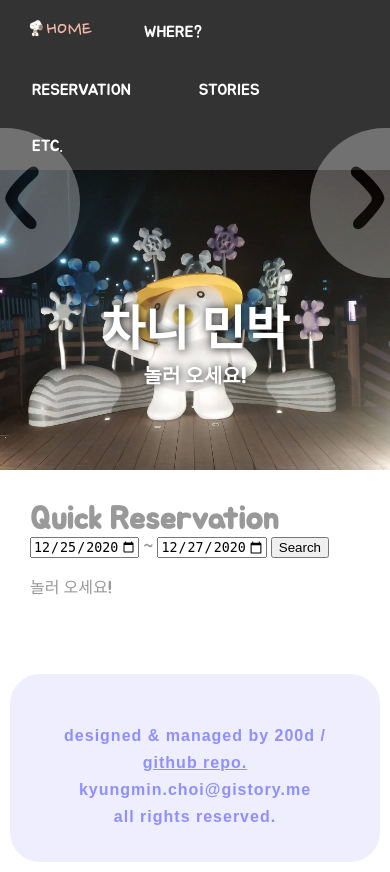
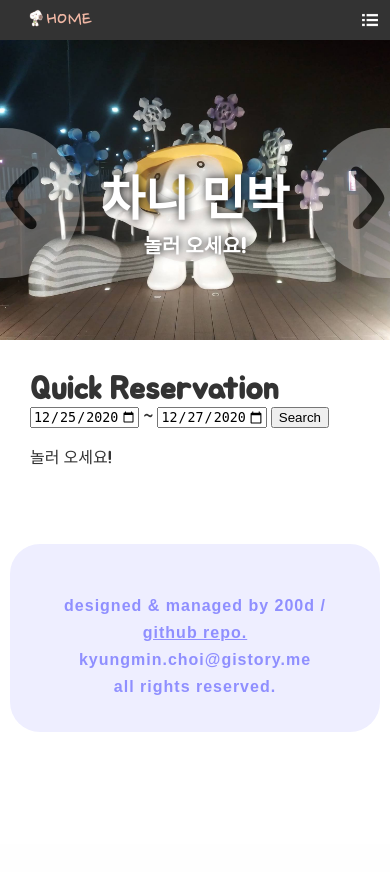
Before and after one commit to 2ood/chaneeMinbak, a PHP site: page / in a window 390 px wide. After the commit the page ends 732 px from the top, so only its background shows below. Run offline with PHP 8.4, Linux system fonts and the light colour scheme.

Commit message:
nav / impelmented mobile-responsive

```diff
--- a/css/style.css
+++ b/css/style.css
@@ -4,7 +4,8 @@ div,ul,h1,h3 { margin:0;}
 ul {list-style-type : none; padding : 0;}
 html { background-color:#fff; font-family: 'juaregular', serif; }
 body { color : #000; margin:0;}
-.content { background-color : #fff; color : #999; padding : 30px; margin-bottom:30px;z-index=5;}
+
+.content { background-color : #fff; color : #333; padding : 30px; margin-bottom:30px;z-index=5;}
 .welcome-box { height : 300px; overflow:hidden; display : flex-start;}
 .welcome-box img {
 	width: 100%;
@@ -63,8 +64,46 @@ body { color : #000; margin:0;}
 .siteName { color : #fff; text-shadow : #000 1px 0 10px; position:absolute;}
 h1.siteName {;font-size : 3em; padding-top : 120px; position : relative;}
 h3.siteName {font-size : 1.25em; position : relative;}
-a.home { font-family: 'Nanum Pen'; font-size:1.5em; }
-img.home { width:20px; height:20px; padding-left:10px; float:left;}
+a.homeText { font-family: 'Nanum Pen'; font-size:1.5em; display :inline-block;}
+img.home { width:20px; height:20px; padding-left:10px; float:left; display :inline-block;}
+img.hamburger { width:20px; height:20px; position:absolute; right : 10px; top :10px;}
+
+.container-nav {background-color:#333; height : 40px;}
+.container-nonhomes {display:none; background-color :#333; position:relative; z-index:30;}
+.nav {align-content: right; background-color:#333; display:inline-grid; grid-template-columns:2fr;
+  grid-auto-rows: 2fr;}
+.nav ul li a {  text-transform:uppercase; color : #fff;}
+.nav .where { 	grid-column: 1 ; grid-row: 1; }
+.nav .reserv { 	grid-column: 2 ; grid-row: 1; }
+.nav .stories { 	grid-column: 1 ; grid-row: 2; }
+.nav .etc { 	grid-column: 2 ; grid-row: 2; }
+
+.nav ul li { display: inline-block;  margin : 0.5em 1em 0 1em;}
+
+.nav ul li a :hover { z-index :10;}
+.nav ul li ul {
+	padding : 0;
+  	opacity: 0;
+  	position: auto;
+  	margin-top: 1rem;
+  	left: 0;
+	z-index :10;
+	visibility: visible;
+	opacity: 1;
+	display: block;
+}
+
+.nav ul li ul li { clear: both; width: 100%; display: block; float : left;  z-index :0;}
+	ul li ul li a:hover { text-decoration:underline;}
+
+@media (max-width : 759px) {
+}
+
+
+@media (min-width : 760px) {
+img.hamburger { display:none; }
+.container-nav {height : 61px;}
+.container-nonhomes {display:inline-block;}
 
 .nav {align-content: center; background-color:#333;}
 .nav ul li a {  text-transform:uppercase; color : #fff;}
@@ -76,29 +115,21 @@ img.home { width:20px; height:20px; padding-left:10px; float:left;}
 	padding : 0;
   	opacity: 0;
   	position: absolute;
-  	margin-top: 1rem;
+  	margin-top: 0.8em;
   	left: 0;
   	display: none;
 	background-color:#1ac;
 	z-index :10;
 
 }
-#ul1{ margin-left:110px; }
-#ul2{ margin-left:260px; }
-#ul3{ margin-left:410px; }
-#ul4{ margin-left:520px; }
+#ul1{ margin-left:0; }
+#ul2{ margin-left:160px; }
+#ul3{ margin-left:300px; }
+#ul4{ margin-left:420px; }
 
+.nav ul li:hover > ul,
+.nav ul li ul:hover {visibility: visible; opacity: 1; display: block;  z-index :10;}
 
-@media (max-width : 759px) {
+.nav ul li ul li {clear: both; width: 100%; display: block; float : left; transition-duration: 0.5s;  z-index :0;}
+.nav ul li ul li a:hover { text-decoration:underline;}
 }
-
-
-@media (min-width : 760px) {
-
-
-ul li:hover > ul,
-ul li ul:hover {visibility: visible; opacity: 1; display: block;  z-index :10;}
-
-ul li ul li {clear: both; width: 100%; display: block; float : left; transition-duration: 0.5s;  z-index :0;}
-	ul li ul li a:hover { text-decoration:underline;}
-}
--- a/index.html
+++ b/index.html
@@ -11,37 +11,44 @@
 	<script src='script/script.js'></script>
 </head>
 <body>
+	<div class='container-nav'>
 	<div class='nav'>
 		<ul>
-			<li style='margin:0;'><a href='index.html' style='color:#F0B7A4;'class='home'><img class='home' src='img/snoopy.ico' >HOME</a></li>
-			<li><a href='#where?'>where?</a>
+			<span class='container-homes'>
+			<li><a href='index.html' style='color:#F0B7A4;' class='homeText'><img class='home' src='img/snoopy.ico' >HOME</a></li>
+			<li><a href="#" onclick="openHam();"><img class='hamburger' src='img/hamburger.png' > </a></li>
+			</span>
+			<span class='container-nonhomes' name="0">
+			<li class='where'><a href='#where?'>where?</a>
 				<ul id='ul1'>
 					<li><a href='#intro' onclick="fetchPage('html/intro.html')">intro</a></li>
 					<li><a href='#service' onclick="fetchPage('html/service.html')">services</a></li>
 					<li><a href='#announce' onclick="fetchPage('html/404.html')">announce</a></li>
 				</ul>
 			</li>
-			<li><a href='#reservation'>reservation</a>
+			<li class='reserv'><a href='#reservation'>reservation</a>
 				<ul id='ul2'>
 					<li><a href='#status' onclick="fetchPage('html/404.html')">status</a></li>
 					<li><a href='#book' onclick="fetchPage('html/404.html')">book</a></li>
 					<li><a href='#rule' onclick="fetchPage('html/rule.html')">rule</a></li>
 				</ul>
 			</li>
-			<li><a href='#'>stories</a>
+			<li class='stories'><a href='#'>stories</a>
 				<ul id='ul3'>
 					<li><a href='#photos' onclick="fetchPage('html/404.html')">photos</a></li>
 					<li><a href='#reviews' onclick="fetchPage('html/404.html')">reviews</a></li>
 				</ul>
 			</li>
-			<li><a href='#'>etc.</a>
+			<li class='etc'><a href='#'>etc.</a>
 				<ul id='ul4'>
-					<li><a href='#traffic' onclick="fetchPage('html/404.html')">traffic</a></li>
+					<li><a href='#traffic' onclick="fetchPage('html/traffic.html')">traffic</a></li>
 					<li><a href='#FAQ' onclick="fetchPage('html/404.html')">FAQ</a></li>
 					<li><a href='#QnA' onclick="fetchPage('html/404.html')">Q&amp;A</a></li>
 				</ul>
 			</li>
+			</span>
 		</ul>
+	</div>
 	</div>
 	<!-- end of nav bar-->
 
--- a/script/script.js
+++ b/script/script.js
@@ -11,9 +11,10 @@ const home = document.getElementsByClassName('home');
 const bookCheck = document.querySelector('.search-reserv');
 const prevButton = document.querySelector('.change-prev');
 const nextButton = document.querySelector('.change-next');
+const hamburger = document.querySelector('.hamburger');
 
 //assign onclick function
-//bookCheck.onclick = checkBook(true);
+bookCheck.onclick = checkBook(true);
 //prevButton.setAttribute("onclick", "changePic()");
 //nextButton.onclick = changePic();
 
@@ -39,8 +40,14 @@ function checkBook(flag) {
 else ;
 }
 
-
-
+function openHam() {
+	console.log('openham');
+	var nonhomes = document.querySelector('.container-nonhomes');
+	let flag = Number(nonhomes.getAttribute('name'));
+	console.log(flag);
+	if (flag===0) { nonhomes.setAttribute('style','display:inline-block;'); nonhomes.setAttribute('name',1); }
+	else {nonhomes.setAttribute('style','display:none;');nonhomes.setAttribute('name',0); }
+}
 function changePic(flag) {
 	var welcbackg = document.querySelectorAll('.welcome-box img');
 	var welc = document.querySelector('.welcome-box');
```
Also changed, not shown: html/book.html (+0 -10 lines), html/service.html (+2 -6 lines), html/traffic.html (added, +15 -0 lines), img/hamburger.png (added).
